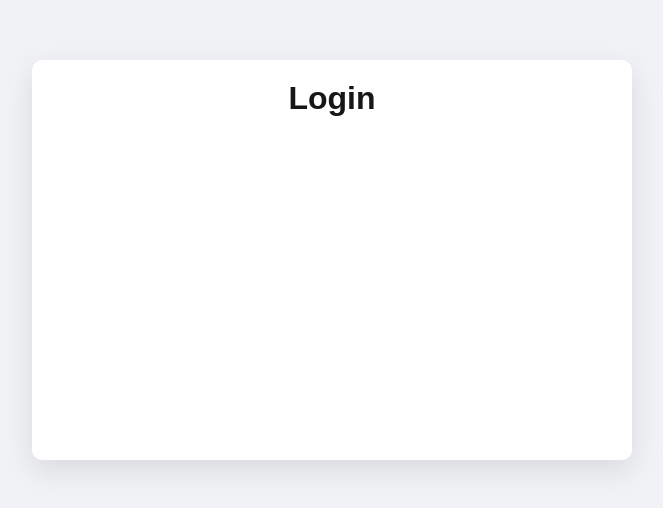
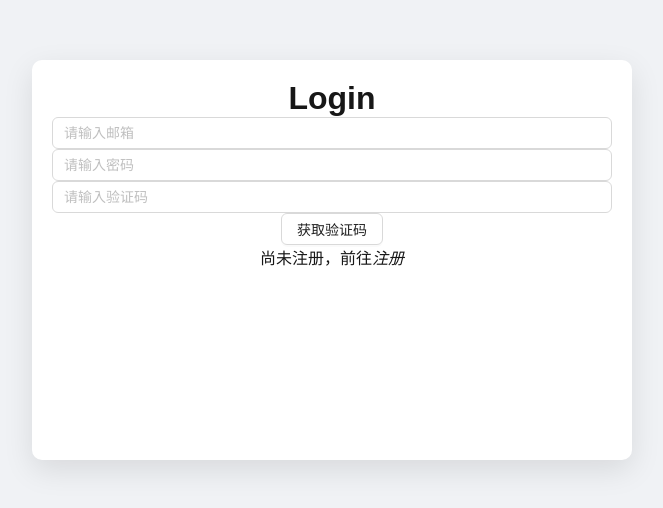
Before and after one commit to OneHuLu/chat-next-project, a Next.js app: page / in a window 1280 px wide. Shown: the part 140-648 px from the top of the page, without its empty margins (308-971 px from the left). Built offline with nearby package versions, Linux system fonts and the light colour scheme.

Commit message:
refactor(Auth) 添加 setLogin 方法到 LoginComponent 和 RegisterComponent，移除不必要的样式文件

```diff
--- a/app/components/Auth/AuthComponent.tsx
+++ b/app/components/Auth/AuthComponent.tsx
@@ -7,9 +7,9 @@ export default function AuthPage() {
   const [isLogin, setIsLogin] = useState(true);
 
   return (
-    <div className={styles.container} onClick={() => setIsLogin(!isLogin)}>
-      <LoginComponent isLogin={isLogin} />
-      <RegisterComponent isLogin={!isLogin} />
+    <div className={styles.container}>
+      <LoginComponent isLogin={isLogin} setLogin={setIsLogin} />
+      <RegisterComponent isLogin={!isLogin} setLogin={setIsLogin} />
     </div>
   );
 }
--- a/app/components/Login/LoginComponent.tsx
+++ b/app/components/Login/LoginComponent.tsx
@@ -1,11 +1,25 @@
+import { Button, Input } from "antd";
 import AuthCardComponent from "../AuthCard/AuthCardComponent";
 interface LoginProps {
   isLogin?: boolean;
+  setLogin?: (isLogin: boolean) => void;
 }
 export default function LoginComponent(props: LoginProps) {
   return (
     <AuthCardComponent isChange={props.isLogin ?? false}>
       <h1>Login</h1>
+      <Input placeholder="请输入邮箱" />
+      <Input placeholder="请输入密码" />
+      <div>
+        <Input placeholder="请输入验证码" />
+        <Button>获取验证码</Button>
+      </div>
+      <div>
+        尚未注册，前往
+        <span onClick={() => props.setLogin?.(false)}>
+          <i>注册</i>
+        </span>
+      </div>
     </AuthCardComponent>
   );
 }
--- a/app/components/Register/RegisterComponent.tsx
+++ b/app/components/Register/RegisterComponent.tsx
@@ -1,11 +1,12 @@
 import AuthCardComponent from "../AuthCard/AuthCardComponent";
 interface RegisterProps {
   isLogin?: boolean;
+  setLogin?: (isLogin: boolean) => void;
 }
 export default function RegisterComponent(props: RegisterProps) {
   return (
     <AuthCardComponent isChange={props.isLogin ?? false}>
-      <h1>Register</h1>
+      <h1 onClick={() => props.setLogin?.(true)}>Register</h1>
     </AuthCardComponent>
   );
 }
--- a/app/components/Register/register.module.css
+++ /dev/null
@@ -1,3 +0,0 @@
-.register {
-  top: 46%;
-}
```
Also changed, not shown: app/components/Login/login.module.css (deleted), app/components/Login/login.module.scss (added), app/components/Register/register.module.scss (added).
